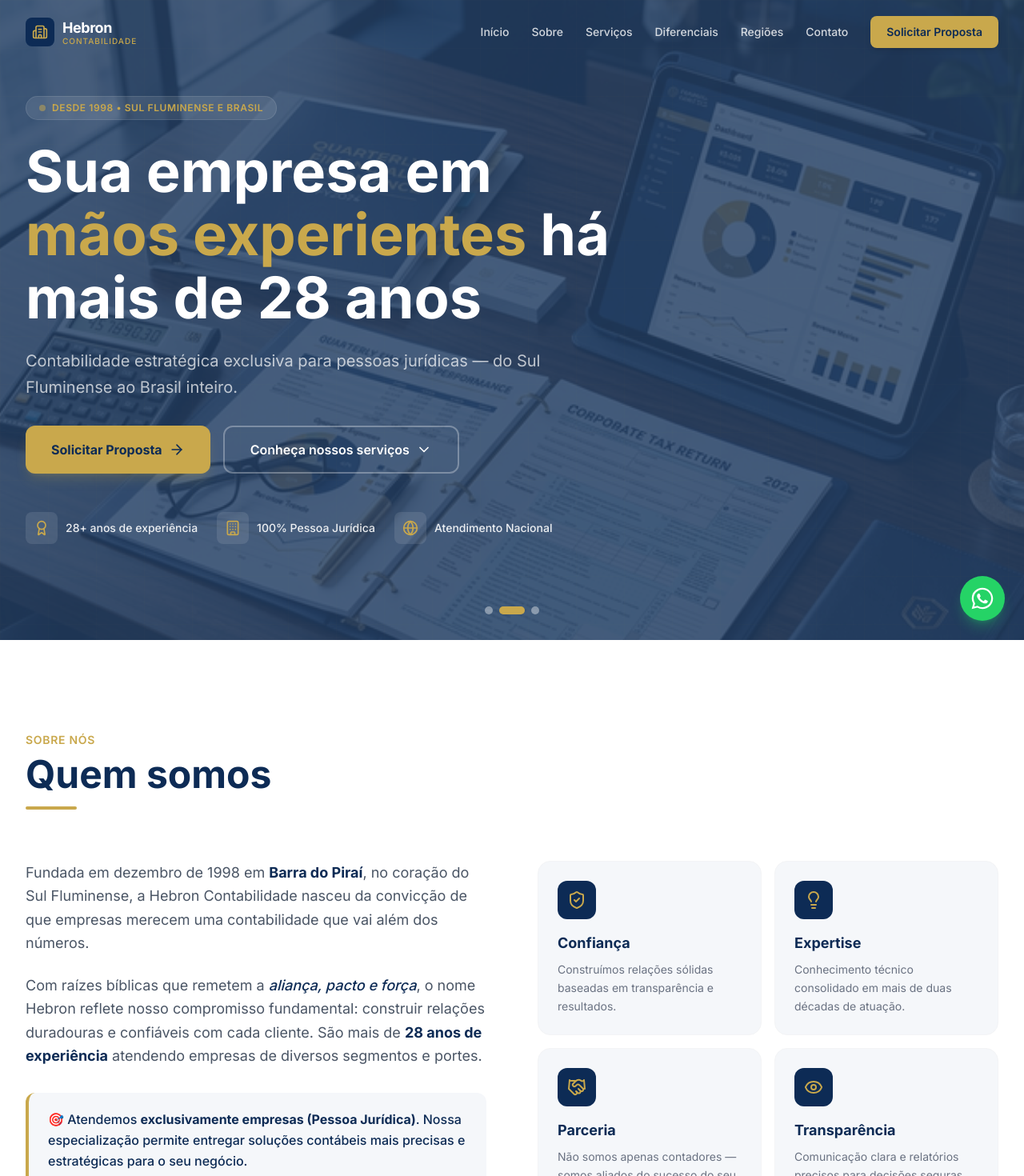
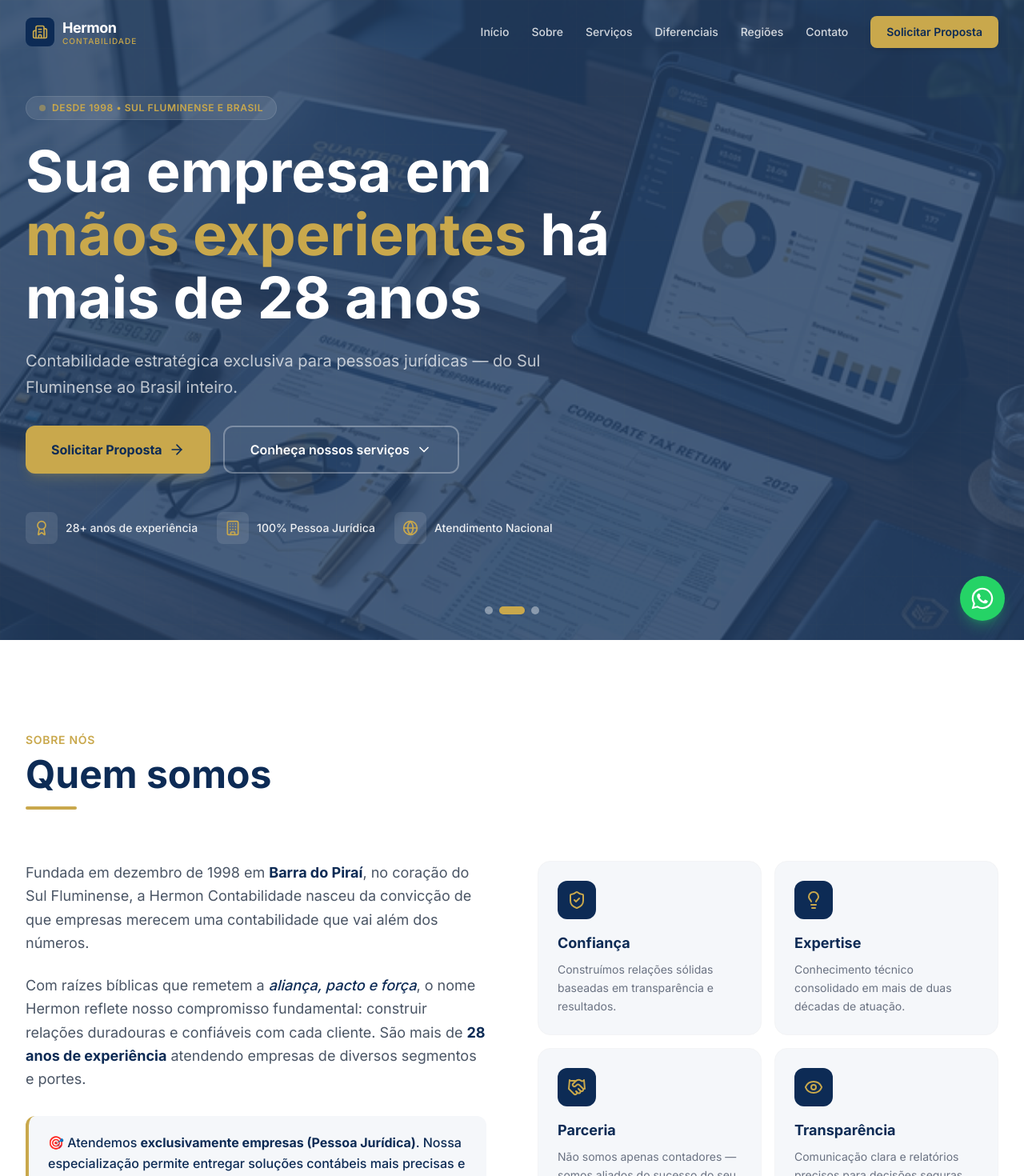
Before and after one commit to LucasBraga027/Hermon-Contabilidade, a React (Vite) app: page / in a window 1280 px wide. Shown: the top 1470 px of the page at 80% size. Built offline with nearby package versions, Linux system fonts and the light colour scheme.

Commit message:
nome da empresa corrijida

```diff
--- a/index.html
+++ b/index.html
@@ -3,19 +3,19 @@
   <head>
     <meta charset="UTF-8" />
     <meta name="viewport" content="width=device-width, initial-scale=1.0" />
-    <title>Hebron Contabilidade | Contabilidade Estratégica para Empresas</title>
-    <meta name="description" content="Hebron Contabilidade — mais de 28 anos de experiência em contabilidade estratégica exclusiva para pessoas jurídicas. Atendemos do Sul Fluminense ao Brasil inteiro." />
+    <title>Hermon Contabilidade | Contabilidade Estratégica para Empresas</title>
+    <meta name="description" content="Hermon Contabilidade — mais de 28 anos de experiência em contabilidade estratégica exclusiva para pessoas jurídicas. Atendemos do Sul Fluminense ao Brasil inteiro." />
     <meta name="keywords" content="contabilidade, contabilidade empresarial, pessoa jurídica, PJ, Barra do Piraí, Sul Fluminense, Rio de Janeiro, planejamento tributário, departamento pessoal" />
-    <meta name="author" content="Hebron Contabilidade" />
+    <meta name="author" content="Hermon Contabilidade" />
     <meta name="robots" content="index, follow" />
 
     <!-- Open Graph -->
     <meta property="og:type" content="website" />
-    <meta property="og:title" content="Hebron Contabilidade | Contabilidade Estratégica para Empresas" />
+    <meta property="og:title" content="Hermon Contabilidade | Contabilidade Estratégica para Empresas" />
     <meta property="og:description" content="Mais de 28 anos de experiência em contabilidade estratégica exclusiva para pessoas jurídicas. Do Sul Fluminense ao Brasil inteiro." />
     <meta property="og:url" content="https://hebroncontabilidade.com.br" />
     <meta property="og:locale" content="pt_BR" />
-    <meta property="og:site_name" content="Hebron Contabilidade" />
+    <meta property="og:site_name" content="Hermon Contabilidade" />
 
     <!-- Preload fonts -->
     <link rel="preconnect" href="https://fonts.googleapis.com" />
--- a/src/components/AboutSection.jsx
+++ b/src/components/AboutSection.jsx
@@ -66,10 +66,10 @@ export default function AboutSection() {
                         custom={1}
                     >
                         <p className="text-lg text-gray-600 leading-relaxed mb-6">
-                            Fundada em dezembro de 1998 em <strong className="text-navy">Barra do Piraí</strong>, no coração do Sul Fluminense, a Hebron Contabilidade nasceu da convicção de que empresas merecem uma contabilidade que vai além dos números.
+                            Fundada em dezembro de 1998 em <strong className="text-navy">Barra do Piraí</strong>, no coração do Sul Fluminense, a Hermon Contabilidade nasceu da convicção de que empresas merecem uma contabilidade que vai além dos números.
                         </p>
                         <p className="text-lg text-gray-600 leading-relaxed mb-8">
-                            Com raízes bíblicas que remetem a <em className="text-navy font-medium">aliança, pacto e força</em>, o nome Hebron reflete nosso compromisso fundamental: construir relações duradouras e confiáveis com cada cliente. São mais de <strong className="text-navy">28 anos de experiência</strong> atendendo empresas de diversos segmentos e portes.
+                            Com raízes bíblicas que remetem a <em className="text-navy font-medium">aliança, pacto e força</em>, o nome Hermon reflete nosso compromisso fundamental: construir relações duradouras e confiáveis com cada cliente. São mais de <strong className="text-navy">28 anos de experiência</strong> atendendo empresas de diversos segmentos e portes.
                         </p>
 
                         {/* PJ-exclusive callout */}
--- a/src/components/ContactSection.jsx
+++ b/src/components/ContactSection.jsx
@@ -120,7 +120,7 @@ export default function ContactSection() {
                                 allowFullScreen=""
                                 loading="lazy"
                                 referrerPolicy="no-referrer-when-downgrade"
-                                title="Localização Hebron Contabilidade"
+                                title="Localização Hermon Contabilidade"
                                 className="grayscale hover:grayscale-0 transition-all duration-500"
                             />
                         </div>
--- a/src/components/DifferentialsSection.jsx
+++ b/src/components/DifferentialsSection.jsx
@@ -71,7 +71,7 @@ export default function DifferentialsSection() {
                 >
                     <span className="text-gold font-semibold text-sm uppercase tracking-wider">Diferenciais</span>
                     <h2 className="text-3xl sm:text-4xl lg:text-5xl font-bold text-white mt-2 mb-4">
-                        Por que escolher a Hebron?
+                        Por que escolher a Hermon?
                     </h2>
                     <p className="text-white/50 text-lg max-w-2xl mx-auto">
                         Combinamos tradição e inovação para oferecer uma experiência contábil de excelência.
--- a/src/components/Footer.jsx
+++ b/src/components/Footer.jsx
@@ -24,7 +24,7 @@ export default function Footer() {
                                 <Building2 className="w-5 h-5 text-gold" />
                             </div>
                             <div className="flex flex-col">
-                                <span className="text-lg font-bold leading-tight text-white">Hebron</span>
+                                <span className="text-lg font-bold leading-tight text-white">Hermon</span>
                                 <span className="text-[10px] font-medium uppercase tracking-widest text-gold leading-none">
                                     Contabilidade
                                 </span>
@@ -73,7 +73,7 @@ export default function Footer() {
                 {/* Bottom bar */}
                 <div className="pt-8 flex flex-col md:flex-row items-center justify-between gap-4">
                     <p className="text-white/30 text-xs text-center md:text-left">
-                        © 2026 Hebron Contabilidade. Todos os direitos reservados.
+                        © 2026 Hermon Contabilidade. Todos os direitos reservados.
                     </p>
                     <p className="text-white/30 text-xs text-center md:text-right">
                         Atendemos exclusivamente Pessoas Jurídicas (CNPJ)
--- a/src/components/Navbar.jsx
+++ b/src/components/Navbar.jsx
@@ -47,7 +47,7 @@ export default function Navbar() {
                         href="#inicio"
                         onClick={(e) => handleLinkClick(e, '#inicio')}
                         className="flex items-center gap-2.5 group"
-                        aria-label="Hebron Contabilidade - Página inicial"
+                        aria-label="Hermon Contabilidade - Página inicial"
                     >
                         <div className="w-9 h-9 bg-navy rounded-lg flex items-center justify-center group-hover:bg-navy-light transition-colors">
                             <Building2 className="w-5 h-5 text-gold" />
@@ -55,7 +55,7 @@ export default function Navbar() {
                         <div className="flex flex-col">
                             <span className={`text-lg font-bold leading-tight tracking-tight transition-colors ${scrolled ? 'text-navy' : 'text-white'
                                 }`}>
-                                Hebron
+                                Hermon
                             </span>
                             <span className={`text-[10px] font-medium uppercase tracking-widest leading-none transition-colors ${scrolled ? 'text-gold-dark' : 'text-gold'
                                 }`}>
```
